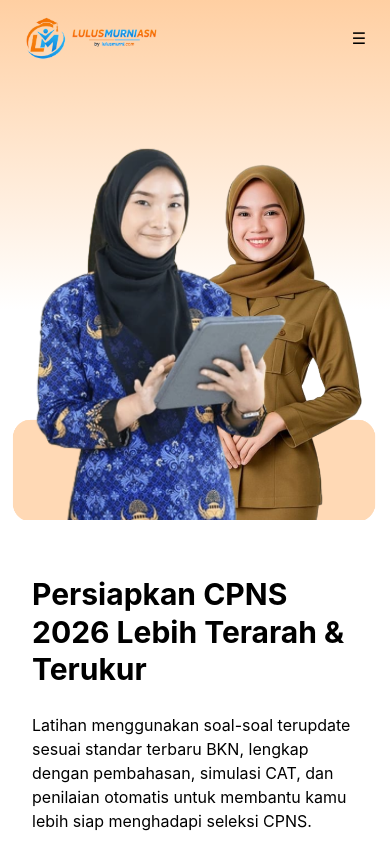
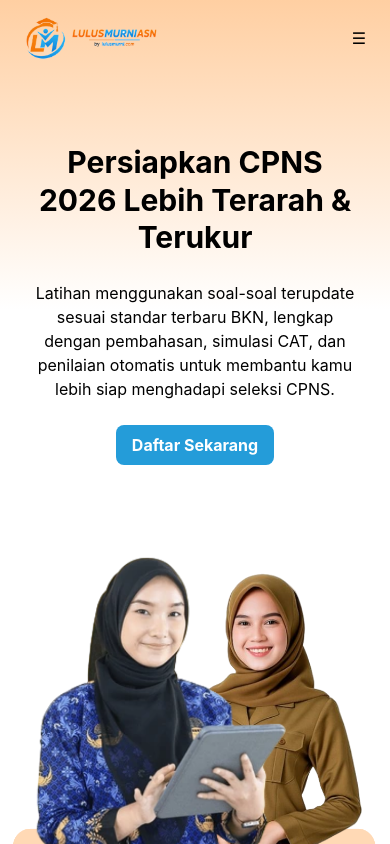
Before and after one commit to RahmadFadhil8/Landing_Page_Lulusmurni_CPNS, a Nuxt app: page / in a window 390 px wide. Shown: the top 844 px of the page. Built offline with nearby package versions, Linux system fonts and the light colour scheme.

Commit message:
memperbaiki beberapa kesalahan layout pada hero section, FAQ dan Benefit

```diff
--- a/app/components/sections/Benefit.vue
+++ b/app/components/sections/Benefit.vue
@@ -5,7 +5,7 @@
 
             <!-- mobile -->
             <div class="flex flex-col justify-center gap-4 lg:hidden items-stretch">
-                <div class="flex justify-center w-full">
+                <div class="hidden lg:flex justify-center w-full">
                     <img
                     src="~/assets/images/TryoutKami.png"
                     alt=""
--- a/app/components/sections/FAQSection.vue
+++ b/app/components/sections/FAQSection.vue
@@ -3,7 +3,7 @@
         <div class="max-w-5xl mx-auto">
             <h2 class="text-2xl lg:text-3xl font-bold text-center mb-6">Pertanyaan yang Sering Diajukan</h2>
             <div class="grid grid-cols-1 lg:grid-cols-2 gap-8 items-center">
-                <div class="order-2 lg:order-1 flex flex-col gap-4">
+                <div class="flex flex-col gap-4">
                     <div class="space-y-4">
                         <div v-for="(item, index) in Faq"
                     :key="index" class="border rounded-lg bg-white shadow-sm overflow-hidden transition-colors duration-300 border-gray-200">
@@ -18,7 +18,7 @@
                         </div>
                     </div>
                 </div>
-                <div class="order-1 lg:order-2 flex justify-center lg:justify-end">
+                <div class="hidden lg:flex justify-center lg:justify-end">
                     <img src="~/assets/images/Gambar ASN2.png" alt="" class="h-64 md:h-80 lg:h-80 w-auto">
                 </div>
             </div>
--- a/app/components/sections/HeroSection.vue
+++ b/app/components/sections/HeroSection.vue
@@ -1,9 +1,9 @@
 <template>
     <section>
-        <div class="flex flex-col-reverse lg:flex-row justify-between items-center gap-6 lg:gap-12 sm:px-8 lg:px-24 xl:px-44 pt-28 lg:pt-24 min-h-screen bg-[linear-gradient(to_top,#FFFFFF,#FFFFFF,#FFFFFF,#FFCFA2)]">
+        <div class="flex flex-col lg:flex-row justify-between items-center gap-6 lg:gap-12 sm:px-8 lg:px-24 xl:px-44 pt-28 lg:pt-24 min-h-screen bg-[linear-gradient(to_top,#FFFFFF,#FFFFFF,#FFFFFF,#FFCFA2)]">
             <div class="flex flex-col items-center lg:flex lg:items-start p-8 w-full">
-                <h1 class="font-bold text-3xl lg:font-bold lg:text-5xl mb-6 leading-tight">Persiapkan CPNS 2026 Lebih Terarah & Terukur</h1>
-                <p class="text-base mb-6">Latihan menggunakan soal-soal terupdate sesuai standar terbaru BKN, lengkap dengan pembahasan, simulasi CAT, dan penilaian otomatis untuk membantu kamu lebih siap menghadapi seleksi CPNS.</p>
+                <h1 class="font-bold text-3xl lg:font-bold lg:text-5xl text-center lg:text-start mb-6 leading-tight">Persiapkan CPNS 2026 Lebih Terarah & Terukur</h1>
+                <p class="text-base text-center lg:text-start mb-6">Latihan menggunakan soal-soal terupdate sesuai standar terbaru BKN, lengkap dengan pembahasan, simulasi CAT, dan penilaian otomatis untuk membantu kamu lebih siap menghadapi seleksi CPNS.</p>
                 <div class="flex justify-center lg:justify-start">
                     <UiButton/>
                 </div>
```
